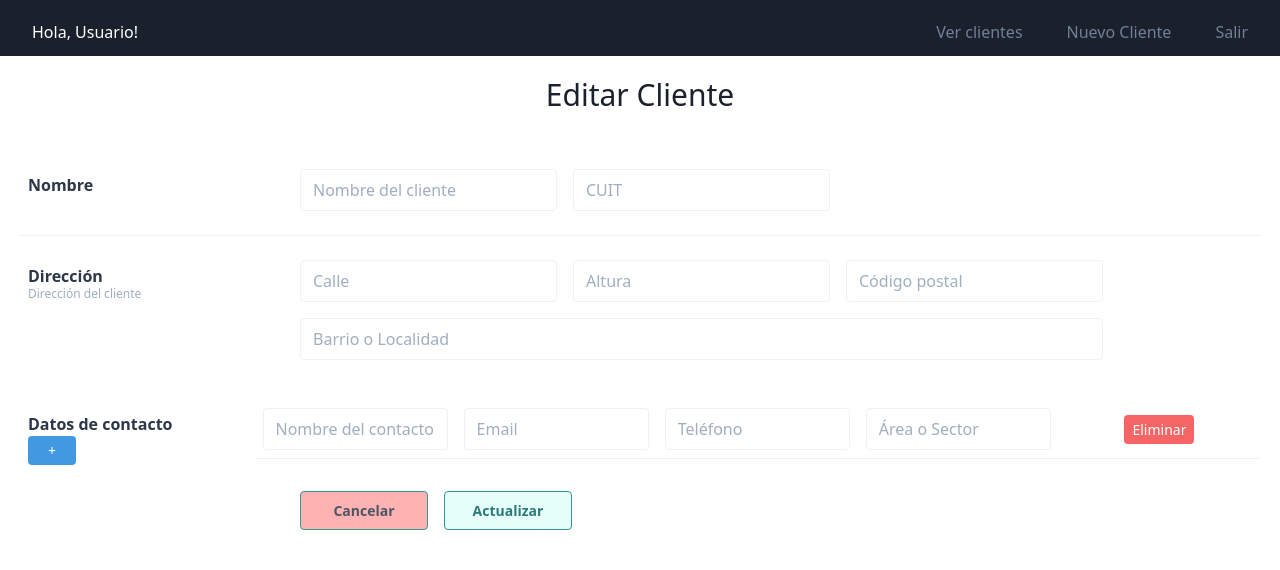
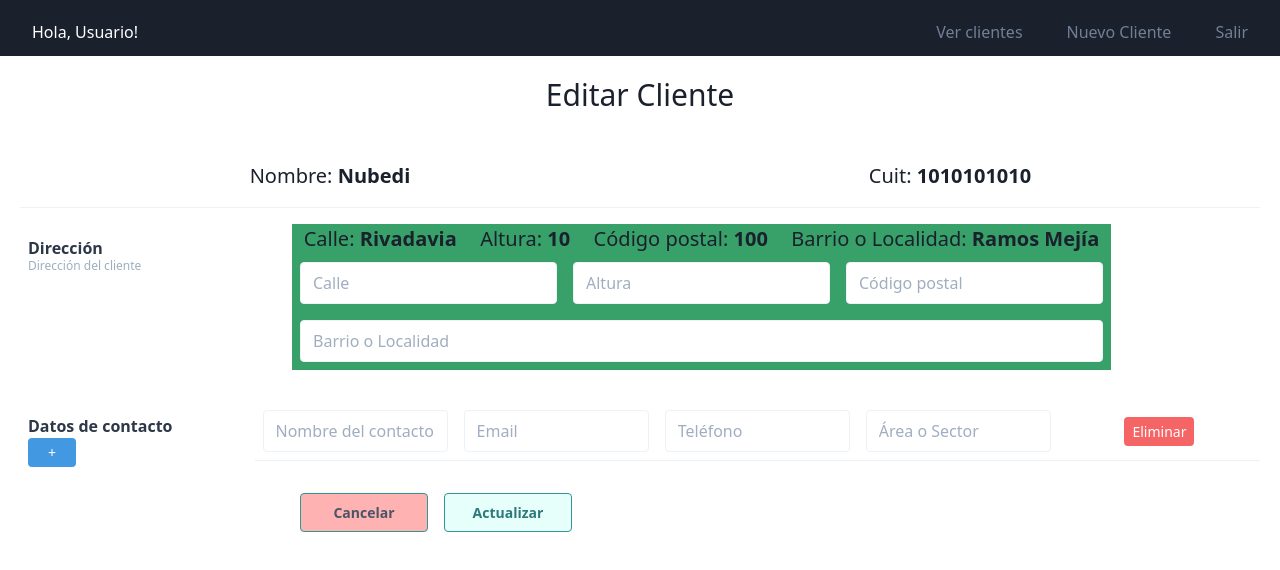
Before and after one commit to nkrowicki/limpiezaMERNCliente, a React (Create React App) app: page /editar-cliente in a window 1280 px wide. Shown: the top 570 px of the page. Built offline with nearby package versions, Linux system fonts and the light colour scheme.

Commit message:
Add state to nuevocliente

```diff
--- a/package.json
+++ b/package.json
@@ -19,13 +19,10 @@
   "scripts": {
     "build:tailwind": "postcss src/tailwind.css -o src/tailwind.generated.css",
     "watch:tailwind": "postcss -w src/tailwind.css -o src/tailwind.generated.css",
-
     "start": "run-p watch:tailwind start:react",
     "start:react": "react-scripts start",
-
     "prebuild": "npm run build:tailwind",
     "build": "react-scripts build",
-
     "test": "react-scripts test",
     "eject": "react-scripts eject"
   },
--- a/src/components/clientes/EditarCliente.js
+++ b/src/components/clientes/EditarCliente.js
@@ -1,82 +1,172 @@
-import React, {useState} from 'react';
+import React, { useState } from "react";
 
 const EditarCliente = () => {
+  // Obtener id cliente de props
 
-    // Obtener id cliente de props
+  const datosCliente = {
+    id: 1,
+    nombreEmpresa: "Nubedi",
+    cuit: 1010101010,
+    direccion: [
+      {
+        id: 1,
+        calle: "Rivadavia",
+        altura: 10,
+        codPostal: 100,
+        localidad: "Ramos Mejía",
+      },
+      {
+        id: 2,
+        calle: "Alsina",
+        altura: 20,
+        codPostal: 200,
+        localidad: "Caseros",
+      },
+    ],
+    datosContacto: [
+      {
+        id: 1,
+        nombre: "Nahuel",
+        email: "nkrowicki@nubedi.com",
+        tel: "4545-4545",
+        area: "Sistemas",
+      },
+      {
+        id: 2,
+        nombre: "Jorge",
+        email: "jorge@nubedi.com",
+        tel: "123-123",
+        area: "Finanzas",
+      },
+    ],
+  };
 
   // State Inicial
   const [datosContacto, setdatosContacto] = useState({
-        nombre: '',
-        email: '',
-        telefono: '',
-        area: ''
+    nombre: "",
+    email: "",
+    telefono: "",
+    area: "",
   });
 
-    const {nombre, email, telefono, area} = datosContacto;
+  const { nombre, email, telefono, area } = datosContacto;
 
   const onChange = (e) => {
-
     setdatosContacto({
       ...datosContacto,
-            [e.target.name]: e.target.value
-        }
-        )
-    }
-
+      [e.target.name]: e.target.value,
+    });
+  };
 
   return (
     <>
       <div className="text-gray-900">
         <div className="p-4 flex justify-center w-full text-gray-900">
-                    <h1 className="text-3xl">
-                        Editar Cliente
-                    </h1>
+          <h1 className="text-3xl">Editar Cliente</h1>
         </div>
         <div className="p-5">
           <div className="mt-2">
-                        <div className="flex flex-col md:flex-row border-b border-gray-200 pb-4 mb-4">
-                            <div className="w-64 font-bold h-6 mx-2 mt-3 text-gray-800">Nombre</div>
-                            <div className=" flex flex-col md:flex-row">
-                                <div className="w-full  mx-2">
+            <div className="flex flex-col md:flex-row justify-around border-b border-gray-200 pb-4 mb-4">
+              {/* <div className="w-64 font-bold h-6 mx-2 mt-3 text-gray-800">Nombre</div> */}
+              <div className="w-full flex items-center justify-center mx-5">
+                <p className="text-xl">
+                  Nombre:{" "}
+                  <span className="font-bold">
+                    {datosCliente.nombreEmpresa}
+                  </span>
+                </p>
+              </div>
+              <div className="w-full flex flex-row items-center justify-center mx-5">
+                <p className="text-xl">
+                  Cuit: <span className="font-bold">{datosCliente.cuit}</span>
+                </p>
+              </div>
+            </div>
+            <div className="flex flex-col md:flex-row pb-4 mb-4">
+              <div className="w-64 font-bold h-6 mx-2 m-3 text-gray-800">
+                Dirección
+                <div className="text-xs font-normal leading-none text-gray-500">
+                  Dirección del cliente
+                </div>
+              </div>
+                <div className="flex bg-green-600 flex-col">
+                  <div className="flex justify-around">
+                    <p className="text-xl">
+                      Calle:{" "}
+                      <span className="font-bold">
+                        {datosCliente.direccion[0].calle}
+                      </span>
+                    </p>
+                    <p className="text-xl">
+                      Altura:{" "}
+                      <span className="font-bold">
+                      {datosCliente.direccion[0].altura}
+                      </span>
+                    </p>
+                    <p className="text-xl">
+                      Código postal:{" "}
+                      <span className="font-bold">
+                      {datosCliente.direccion[0].codPostal}
+                      </span>
+                    </p>
+                    <p className="text-xl">
+                      Barrio o Localidad:{" "}
+                      <span className="font-bold">
+                      {datosCliente.direccion[0].localidad}
+                      </span>
+                    </p>
+                  </div>
+                  <div className="">
+                    <div className="flex flex-col md:flex-row">
+                      <div className="w-full mx-2">
                         <div className="my-2 p-1 bg-white flex border border-gray-200 rounded">
-                                        <input placeholder="Nombre del cliente" className="p-1 px-2 appearance-none outline-none w-full text-gray-800 " /> </div>
+                          <input
+                            placeholder="Calle"
+                            className="p-1 px-2 appearance-none outline-none w-full text-gray-800 "
+                          />{" "}
+                        </div>
                       </div>
                       <div className="w-full  mx-2">
                         <div className="my-2 p-1 bg-white flex border border-gray-200 rounded">
-                                        <input placeholder="CUIT" className="p-1 px-2 appearance-none outline-none w-full text-gray-800 " /> </div>
+                          <input
+                            placeholder="Altura"
+                            className="p-1 px-2 appearance-none outline-none w-full text-gray-800 "
+                          />{" "}
                         </div>
-                            </div>
-                        </div>
-                        <div className="flex flex-col md:flex-row pb-4 mb-4">
-                            <div className="w-64 font-bold h-6 mx-2 m-3 text-gray-800">Dirección
-            <div className="text-xs font-normal leading-none text-gray-500">Dirección del cliente</div>
-                            </div>
-                            <div className="">
-                                <div className="flex flex-col md:flex-row">
-                                    <div className="w-full  mx-2">
-                                        <div className="my-2 p-1 bg-white flex border border-gray-200 rounded">
-                                            <input placeholder="Calle" className="p-1 px-2 appearance-none outline-none w-full text-gray-800 " /> </div>
                       </div>
                       <div className="w-full  mx-2">
                         <div className="my-2 p-1 bg-white flex border border-gray-200 rounded">
-                                            <input placeholder="Altura" className="p-1 px-2 appearance-none outline-none w-full text-gray-800 " /> </div>
+                          <input
+                            placeholder="Código postal"
+                            className="p-1 px-2 appearance-none outline-none w-full text-gray-800 "
+                          />{" "}
                         </div>
-                                    <div className="w-full  mx-2">
-                                        <div className="my-2 p-1 bg-white flex border border-gray-200 rounded">
-                                            <input placeholder="Código postal" className="p-1 px-2 appearance-none outline-none w-full text-gray-800 " /> </div>
                       </div>
                     </div>
                     <div className="m-2">
                       <div className="w-full ">
                         <div className="my-2 p-1 bg-white flex border border-gray-200 rounded">
-                                            <input placeholder="Barrio o Localidad" className="p-1 px-2 appearance-none outline-none w-full text-gray-800 " /> </div>
+                          <input
+                            placeholder="Barrio o Localidad"
+                            className="p-1 px-2 appearance-none outline-none w-full text-gray-800 "
+                          />{" "}
+                        </div>
+                      </div>
                     </div>
                   </div>
               </div>
             </div>
             <div className="flex flex-col md:flex-row pb-4 mb-4">
-                            <div className="w-64 font-bold h-6 mx-2 mt-3 text-gray-800">Datos de contacto
-                            <div><button type="button" className="mr-3 text-sm bg-blue-500 hover:bg-blue-700 text-white py-1 px-5 rounded focus:outline-none focus:shadow-outline">+</button></div>
+              <div className="w-64 font-bold h-6 mx-2 mt-3 text-gray-800">
+                Datos de contacto
+                <div>
+                  <button
+                    type="button"
+                    className="mr-3 text-sm bg-blue-500 hover:bg-blue-700 text-white py-1 px-5 rounded focus:outline-none focus:shadow-outline"
+                  >
+                    +
+                  </button>
+                </div>
               </div>
               <div className="border-b border-gray-200">
                 <div className="flex flex-col md:flex-row">
@@ -87,7 +177,9 @@ const EditarCliente = () => {
                         name="nombre"
                         value={nombre}
                         onChange={onChange}
-                                            className="p-1 px-2 appearance-none outline-none w-full text-gray-800 " /> </div>
+                        className="p-1 px-2 appearance-none outline-none w-full text-gray-800 "
+                      />{" "}
+                    </div>
                   </div>
                   <div className="w-full  mx-2">
                     <div className="my-2 p-1 bg-white flex border border-gray-200 rounded">
@@ -96,7 +188,9 @@ const EditarCliente = () => {
                         name="email"
                         value={email}
                         onChange={onChange}
-                                            className="p-1 px-2 appearance-none outline-none w-full text-gray-800 " /> </div>
+                        className="p-1 px-2 appearance-none outline-none w-full text-gray-800 "
+                      />{" "}
+                    </div>
                   </div>
                   <div className="w-full  mx-2">
                     <div className="my-2 p-1 bg-white flex border border-gray-200 rounded">
@@ -105,7 +199,9 @@ const EditarCliente = () => {
                         name="telefono"
                         value={telefono}
                         onChange={onChange}
-                                            className="p-1 px-2 appearance-none outline-none w-full text-gray-800 " /> </div>
+                        className="p-1 px-2 appearance-none outline-none w-full text-gray-800 "
+                      />{" "}
+                    </div>
                   </div>
                   <div className="w-full  mx-2">
                     <div className="my-2 p-1 bg-white flex border border-gray-200 rounded">
@@ -114,32 +210,44 @@ const EditarCliente = () => {
                         name="area"
                         value={area}
                         onChange={onChange}
-                                            className="p-1 px-2 appearance-none outline-none w-full text-gray-800 " /> </div>
+                        className="p-1 px-2 appearance-none outline-none w-full text-gray-800 "
+                      />{" "}
+                    </div>
                   </div>
                   <div className="w-full mx-2 flex items-center justify-center">
-                                        <button type="button"
-                                        className="text-sm bg-red-500 hover:bg-red-700 text-white py-1 px-2 rounded focus:outline-none focus:shadow-outline">Eliminar</button>
+                    <button
+                      type="button"
+                      className="text-sm bg-red-500 hover:bg-red-700 text-white py-1 px-2 rounded focus:outline-none focus:shadow-outline"
+                    >
+                      Eliminar
+                    </button>
                   </div>
                 </div>
-
               </div>
             </div>
             <div className="flex flex-col md:flex-row">
               <div className="w-64 mx-2 font-bold h-6 mt-3 text-gray-800" />
               <div className=" flex flex-col md:flex-row">
-
-                                <button className="text-sm  mx-2 w-32  focus:outline-none flex justify-center px-4 py-2 rounded font-bold cursor-pointer
+                <button
+                  className="text-sm  mx-2 w-32  focus:outline-none flex justify-center px-4 py-2 rounded font-bold cursor-pointer
         hover:bg-red-700 hover:text-teal-100
         bg-red-300
         text-gray-700
         border duration-200 ease-in-out
-        border-teal-600 transition">Cancelar</button>
-                                <button className="text-sm  mx-2 w-32  focus:outline-none flex justify-center px-4 py-2 rounded font-bold cursor-pointer
+        border-teal-600 transition"
+                >
+                  Cancelar
+                </button>
+                <button
+                  className="text-sm  mx-2 w-32  focus:outline-none flex justify-center px-4 py-2 rounded font-bold cursor-pointer
         hover:bg-teal-700 hover:text-teal-100
         bg-teal-100
         text-teal-700
         border duration-200 ease-in-out
-        border-teal-600 transition">Actualizar</button>
+        border-teal-600 transition"
+                >
+                  Actualizar
+                </button>
               </div>
             </div>
           </div>
@@ -147,6 +255,6 @@ const EditarCliente = () => {
       </div>
     </>
   );
-}
+};
 
 export default EditarCliente;
--- a/src/components/clientes/NuevoCliente.js
+++ b/src/components/clientes/NuevoCliente.js
@@ -64,13 +64,13 @@ const NuevoCliente = () => {
                         </div>
                         <div className="mb-4">
                             <label className="block text-grey-darker text-md  mb-2" htmlFor="username">
-                                Usuario
+                                CUIT (Usuario)
                         </label>
                             <input className="shadow appearance-none border rounded w-full py-2 px-3 text-grey-darker"
                                 id="username"
                                 type="text"
                                 name="username"
-                                placeholder="Usuario"
+                                placeholder="CUIT (Usuario)"
                                 onChange={onChange}
                                 value={username}
                             />
```
Lines whose indentation alone changed are shown as unchanged.
